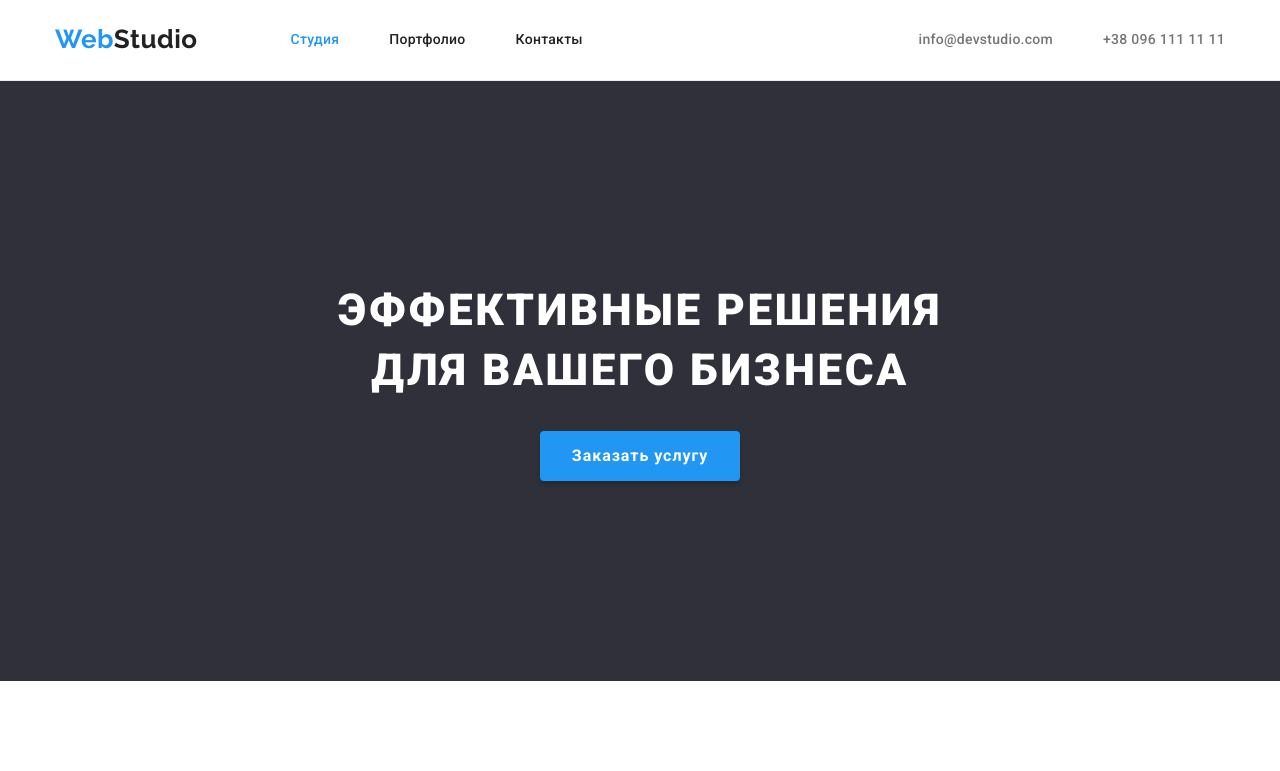
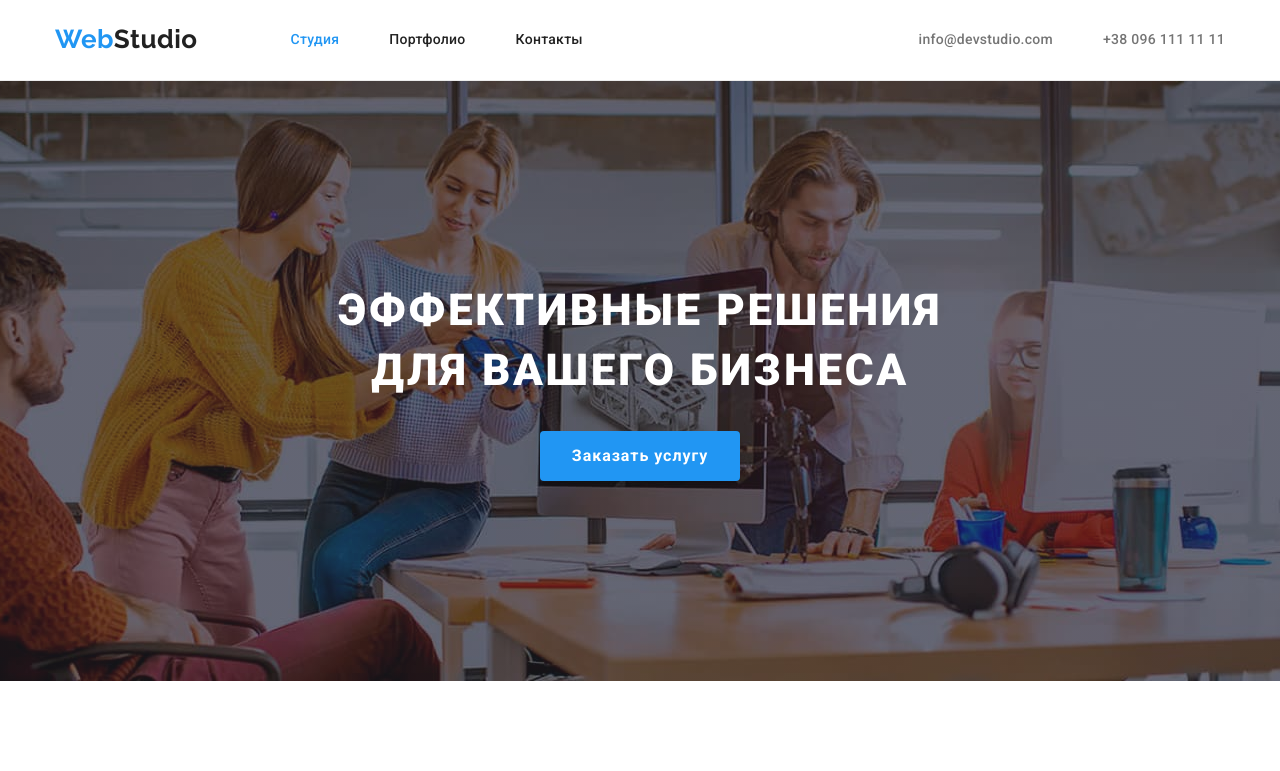
Before and after one commit to vorobuhova/goit-markup-hw-04, a plain HTML site: page index.html in a window 1280 px wide. Shown: the top 771 px of the page. Drawn offline with Linux system fonts and the light colour scheme.

Commit message:
add herro bg image

```diff
--- a/css/styles.css
+++ b/css/styles.css
@@ -173,6 +173,16 @@ img {
 .hero {
   padding-top: 200px;
   padding-bottom: 200px;
+  background-color: var(--temporary-bg-color);
+  max-width: 1600px;
+  height: 600px;
+  margin-left: auto;
+  margin-right: auto;
+  background-image: linear-gradient(rgba(47, 48, 58, 0.4), rgba(47, 48, 58, 0.4)),
+    url(../images/hero.jpg);
+  background-repeat: no-repeat;
+  background-position: center;
+  background-size: cover;
   background-color: var(--temporary-bg-color);
 }
 
```
